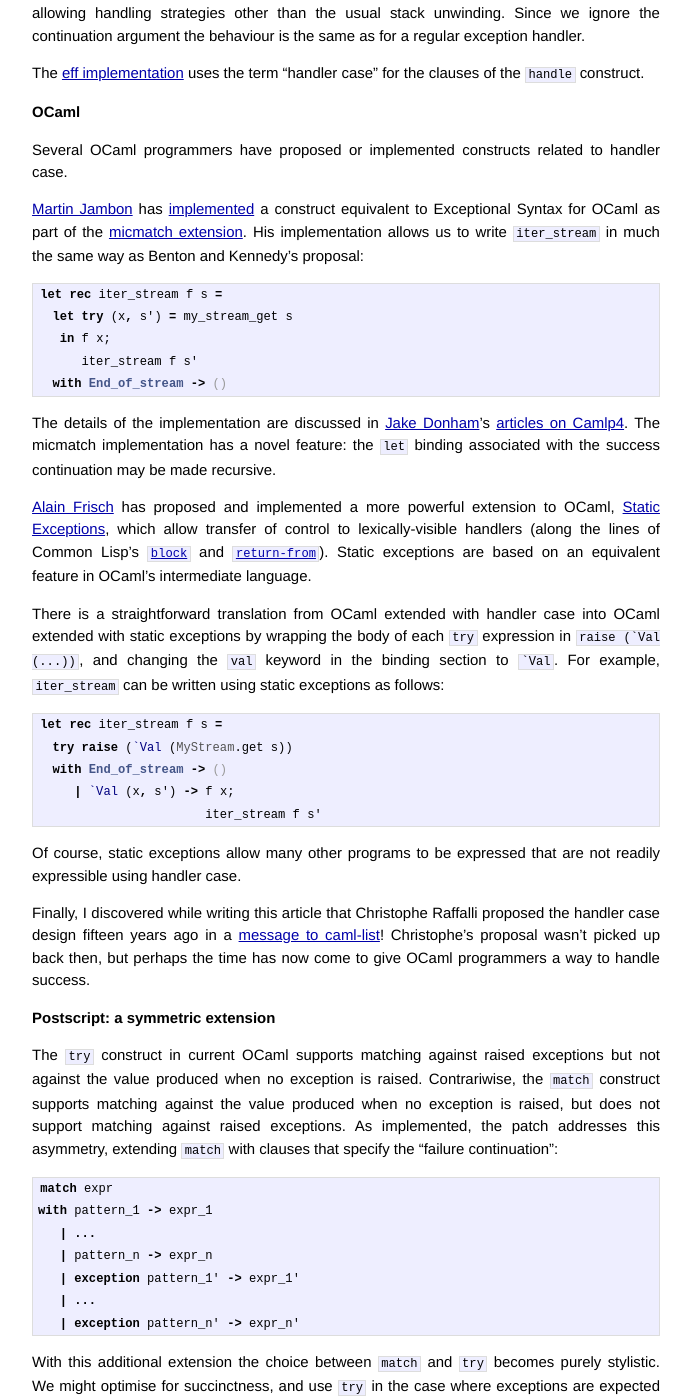
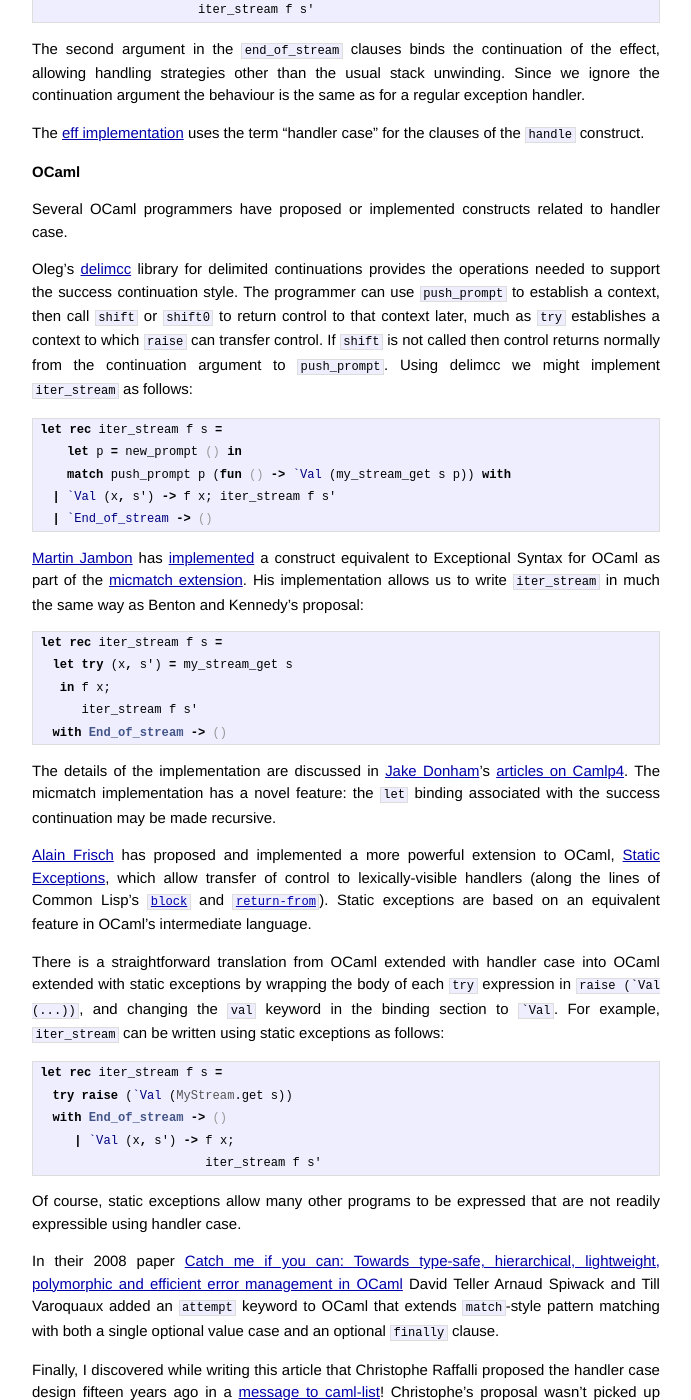
Before and after one commit to ocamllabs/compiler-hacking, a Jekyll site: the page built from blog/_posts/2014-02-04-handler-case.md, in a window 1280 px wide and 1400 px high, scrolled down 5806 px. Shown: the whole window, without its empty margins (294-985 px from the left). Built offline with Jekyll 4.4.1, drawn with Linux system fonts in a browser that asks for light colours; Markdown is read by kramdown in place of the engine named in the settings; some of the changed text lies outside the part shown.

Commit message:
Added notes on delimcc and "Catch me if you Can".

````diff
--- a/blog/_posts/2014-02-04-handler-case.md
+++ b/blog/_posts/2014-02-04-handler-case.md
@@ -3,6 +3,8 @@ layout: post
 title:  How to handle success
 date:   2014-02-04 16:05:05
 ---
+
+(Update (2014-05-28): Added notes on [delimcc](#delimcc) and [Catch me if you can](#catch-me) to the *Discoveries* section.)
 
 (Update (2014-05-05): The [`match/exception`](#match-exception) variant of this proposal has been [merged into OCaml trunk][ocaml-commit], ready for release in 4.02.)
 
@@ -244,6 +246,17 @@ The [eff implementation][eff-handler-case-grammar] uses the term "handler case"
 
 Several OCaml programmers have proposed or implemented constructs related to handler case.
 
+<a name="delimcc"></a>
+Oleg's [delimcc][delimcc] library for delimited continuations provides the operations needed to support the success continuation style.  The programmer can use `push_prompt` to establish a context, then call `shift` or `shift0` to return control to that context later, much as `try` establishes a context to which `raise` can transfer control.  If `shift` is not called then control returns normally from the continuation argument to `push_prompt`.  Using delimcc we might implement `iter_stream` as follows:
+
+```ocaml
+let rec iter_stream f s =
+    let p = new_prompt () in
+    match push_prompt p (fun () -> `Val (my_stream_get s p)) with
+  | `Val (x, s') -> f x; iter_stream f s'
+  | `End_of_stream -> ()
+```
+
 [Martin Jambon][jambon] has [implemented][micmatch-extension] a construct equivalent to Exceptional Syntax for OCaml as part of the [micmatch extension][micmatch].  His implementation allows us to write `iter_stream` in much the same way as Benton and Kennedy's proposal:
 
 ```ocaml
@@ -270,9 +283,12 @@ let rec iter_stream f s =
 
 Of course, static exceptions allow many other programs to be expressed that are not readily expressible using handler case.
 
+<a name="catch-me"></a>
+In their 2008 paper [Catch me if you can: Towards type-safe, hierarchical, lightweight, polymorphic and efficient error management in OCaml][catch-me] David Teller Arnaud Spiwack and Till Varoquaux added an `attempt` keyword to OCaml that extends `match`-style pattern matching with both a single optional value case and an optional `finally` clause.
+
 Finally, I discovered while writing this article that Christophe Raffalli proposed the handler case design fifteen years ago in a [message to caml-list][raffalli-message]!  Christophe's proposal wasn't picked up back then, but perhaps the time has now come to give OCaml programmers a way to handle success.
 
-<a name="match-exception"/>
+<a name="match-exception"></a>
 ### Postscript: a symmetric extension
 
 The `try` construct in current OCaml supports matching against raised exceptions but not against the value produced when no exception is raised.  Contrariwise, the `match` construct supports matching against the value produced when no exception is raised, but does not support matching against raised exceptions.  As implemented, the patch addresses this asymmetry, extending `match` with clauses that specify the "failure continuation":
@@ -355,3 +371,5 @@ Since both `val` and `exception` are existing keywords, the extensions to both `
 [try-ocaml]: http://try.ocamlpro.com/
 [ocamlpro]: http://www.ocamlpro.com/
 [ocaml-commit]: https://github.com/ocaml/ocaml/commit/0f1fb19cbe48918c5d070e475c39052875623a85
+[delimcc]: http://okmij.org/ftp/continuations/implementations.html
+[catch-me]: http://www.univ-orleans.fr/lifo/Members/David.Teller/publications/ml2008.pdf
````
